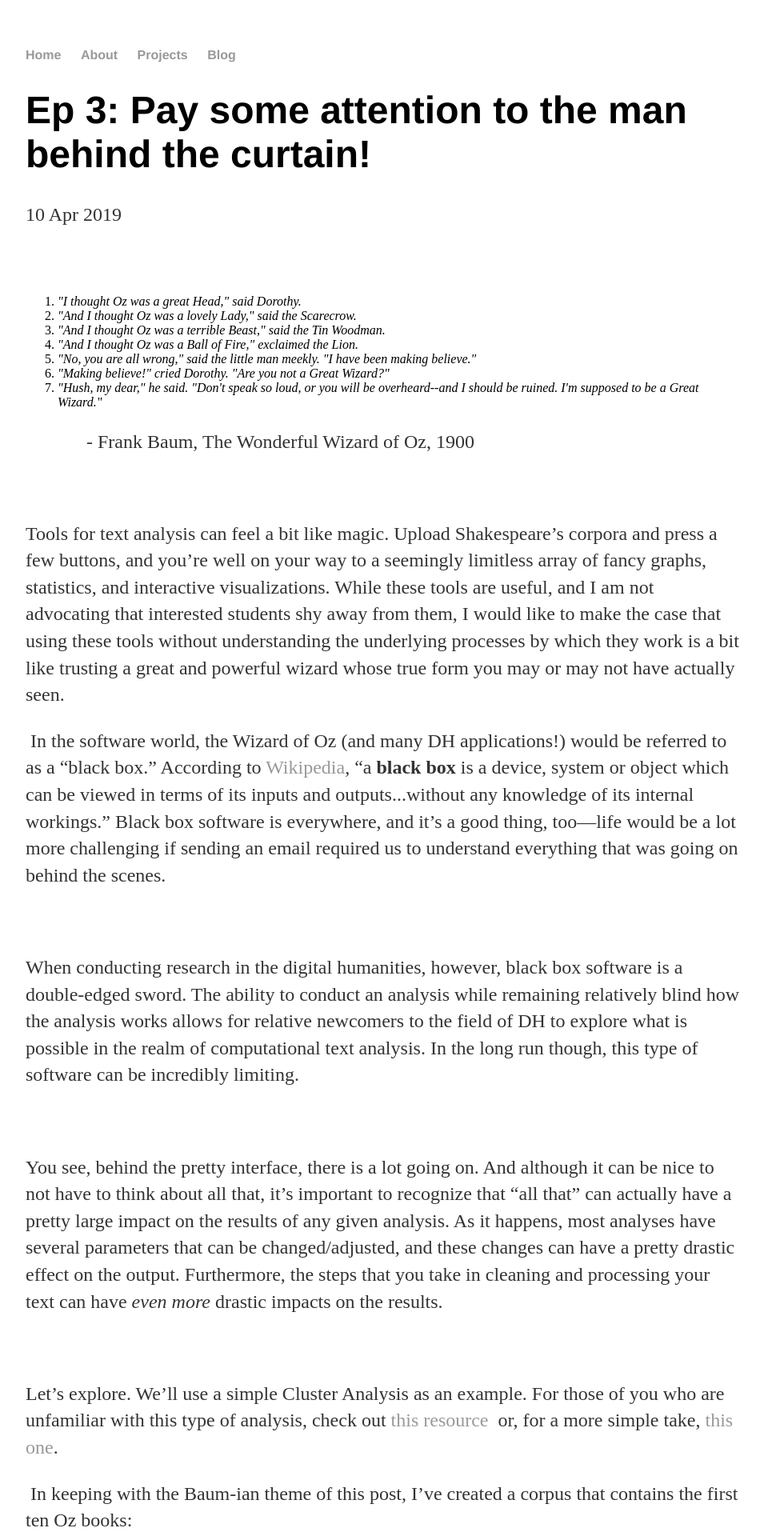
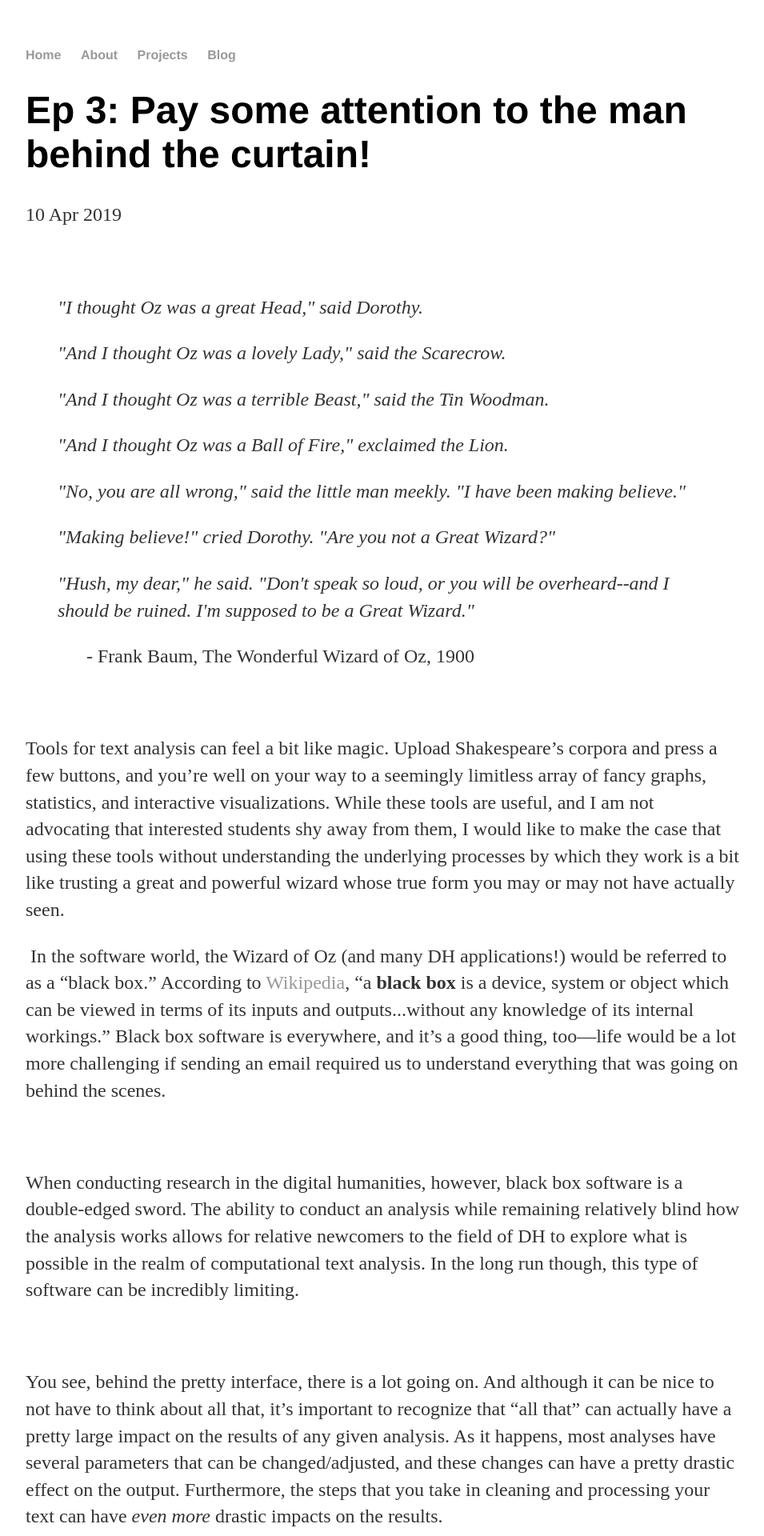
Before and after one commit to abigailella/abigailella.github.io, a Jekyll site: the page built from _posts/2019-04-10-Ep-3-the-wizard.md, in a window 1280 px wide. Shown: the top 1920 px of the page at 80% size, without its empty margins (160-1115 px from the left). Built offline with Jekyll 4.4.1, drawn with Linux system fonts in a browser that asks for light colours.

Commit message:
Update 2019-04-10-Ep-3-the-wizard.md

```diff
--- a/_posts/2019-04-10-Ep-3-the-wizard.md
+++ b/_posts/2019-04-10-Ep-3-the-wizard.md
@@ -4,16 +4,16 @@ title: "Ep 3: Pay some attention to the man behind the curtain!"
 date: 2019-04-10
 ---
 <p>&nbsp;</p>
-<ol>
-<li><em>"I thought Oz was a great Head," said Dorothy.</em></li>
-<li><em>"And I thought Oz was a lovely Lady," said the Scarecrow.</em></li>
-<li><em>"And I thought Oz was a terrible Beast," said the Tin Woodman.</em></li>
-<li><em>"And I thought Oz was a Ball of Fire," exclaimed the Lion.</em></li>
-<li><em>"No, you are all wrong," said the little man meekly. "I have been making believe."</em></li>
-<li><em>"Making believe!" cried Dorothy. "Are you not a Great Wizard?"</em></li>
-<li><em>"Hush, my dear," he said. "Don't speak so loud, or you will be overheard--and I should be ruined. I'm supposed to be a Great Wizard."</em></li>
+<blockquote>
+<p><em>"I thought Oz was a great Head," said Dorothy.</em></p>
+<p><em>"And I thought Oz was a lovely Lady," said the Scarecrow.</em></p>
+<p><em>"And I thought Oz was a terrible Beast," said the Tin Woodman.</em></p>
+<p><em>"And I thought Oz was a Ball of Fire," exclaimed the Lion.</em></p>
+<p><em>"No, you are all wrong," said the little man meekly. "I have been making believe."</em></p>
+<p><em>"Making believe!" cried Dorothy. "Are you not a Great Wizard?"</em></p>
+<p><em>"Hush, my dear," he said. "Don't speak so loud, or you will be overheard--and I should be ruined. I'm supposed to be a Great Wizard."</em></p>
 <p>&nbsp;&nbsp;&nbsp;&nbsp;&nbsp; - Frank Baum, The Wonderful Wizard of Oz, 1900</p>
-</ol>
+</blockquote>
 <p>&nbsp;</p>
 <p>Tools for text analysis can feel a bit like magic. Upload Shakespeare&rsquo;s corpora and press a few buttons, and you&rsquo;re well on your way to a seemingly limitless array of fancy graphs, statistics, and interactive visualizations. While these tools are useful, and I am not advocating that interested students shy away from them, I would like to make the case that using these tools without understanding the underlying processes by which they work is a bit like trusting a great and powerful wizard whose true form you may or may not have actually seen.</p>
 <p>&nbsp;In the software world, the Wizard of Oz (and many DH applications!) would be referred to as a &ldquo;black box.&rdquo; According to <a href="https://en.wikipedia.org/wiki/Black_box">Wikipedia</a>, &ldquo;a <strong>black box</strong> is a device, system or object which can be viewed in terms of its inputs and outputs...without any knowledge of its internal workings.&rdquo; Black box software is everywhere, and it&rsquo;s a good thing, too&mdash;life would be a lot more challenging if sending an email required us to understand everything that was going on behind the scenes.</p>
```
